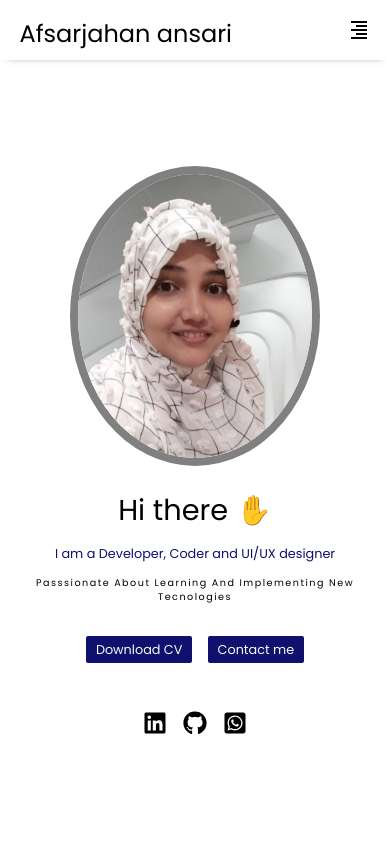
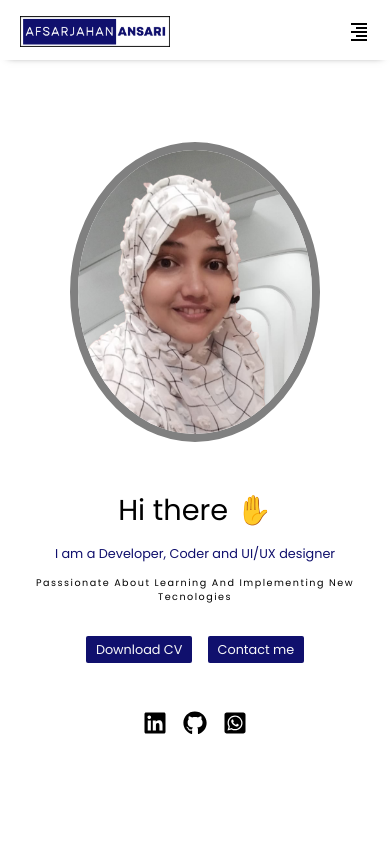
Before and after one commit to Afsach/portfolio, a React (Vite) app: page / in a window 390 px wide. Shown: the top 844 px of the page. Built offline with nearby package versions, Linux system fonts and the light colour scheme.

Commit message:
fixing navbar logo

```diff
--- a/src/Components/Navbar/Navbar.css
+++ b/src/Components/Navbar/Navbar.css
@@ -22,17 +22,9 @@ nav.nav__list {
     max-width: 100%;
 }
 
-h1 a {
-    font-size: 1.5rem;
-    /* font-family: 'Great Vibes', cursive; */
-    cursor: pointer;
-    text-decoration: none;
-    color: black;
-    font-weight:300 ;
-}
-
-h1.logo a:hover {
-    color: gray;
+h1 a img.logo{
+   width: 150px;
+   cursor: pointer;
 }
 
 ul.nav__list-items {
--- a/src/Components/Navbar/Navbar.jsx
+++ b/src/Components/Navbar/Navbar.jsx
@@ -2,6 +2,7 @@ import React, { useState } from 'react';
 import './Navbar.css';
 import { BiAlignRight } from "react-icons/bi";
 import { VscChromeClose } from "react-icons/vsc";
+import Logo from './../../assets/Img/AfsarJaha.png'
 
 
 const Navbar = ({setTitle}) => {
@@ -28,8 +29,8 @@ const Navbar = ({setTitle}) => {
         <section className='section__container'>
             <nav className='nav__list'>
                 <div>
-                    <h1 className="logo">
-                        <a href="#Home"> Afsarjahan ansari</a>
+                    <h1>
+                        <a href="#Home"> <img src={Logo} className="logo" alt="Logo" /></a>
                     </h1>
                 </div>
                 <div className="nav__list-container">
--- a/src/pages/Home/Home.css
+++ b/src/pages/Home/Home.css
@@ -145,7 +145,7 @@ div.btn-container {
 }
 
 @media screen and (max-width : 529px){
-    div img {
+    div img.profile-img {
         margin-bottom: 1.5rem;
     }
     h3 {
```
Also changed, not shown: src/assets/Img/AfsarJaha.png (added).
